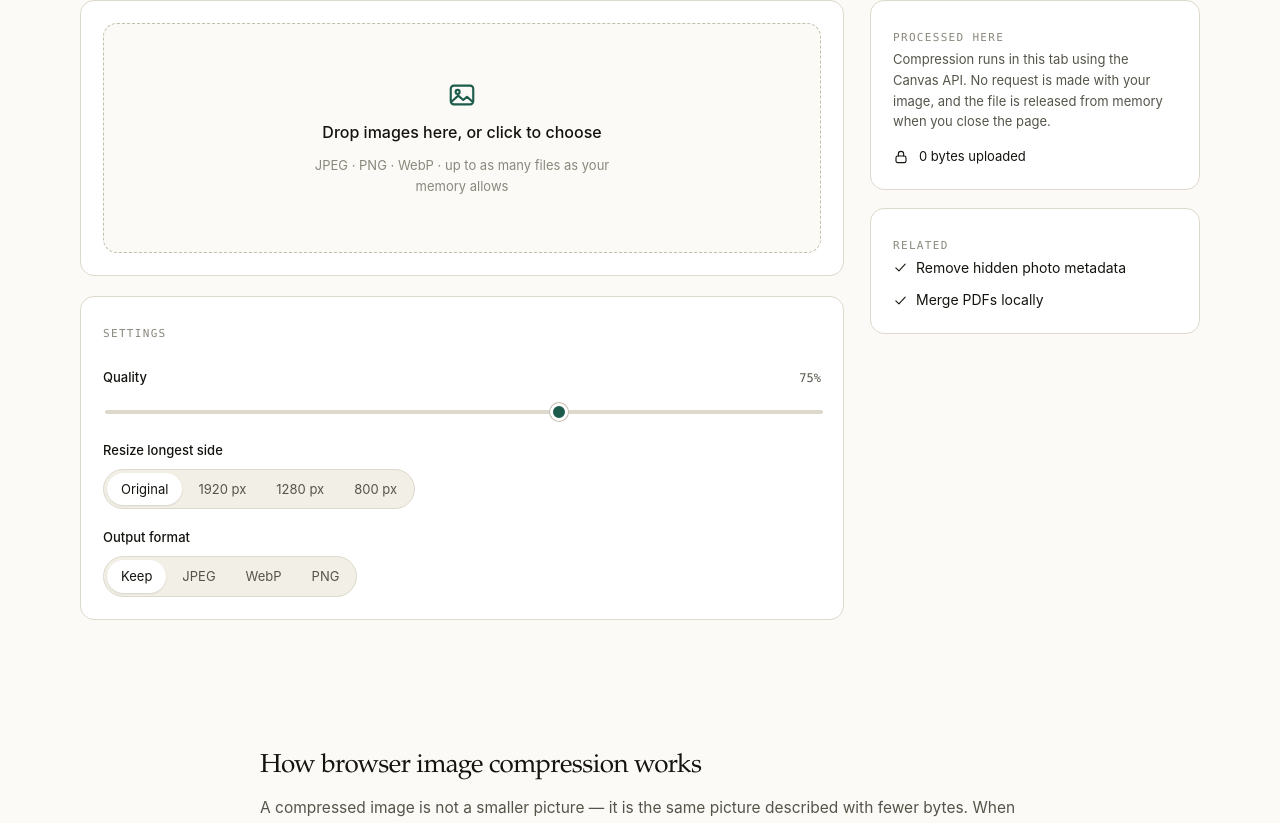
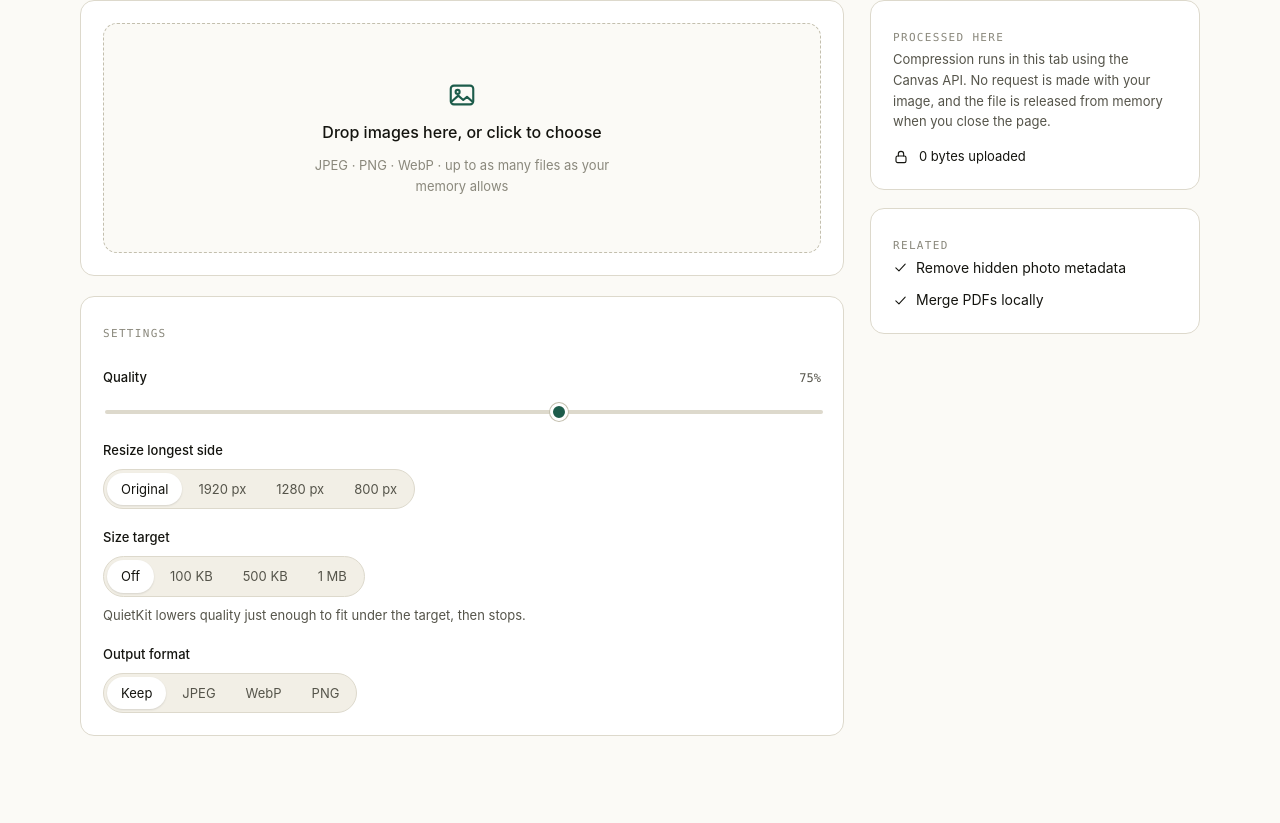
Before and after one commit to FaZheng820169/quietkit, a React (Vite) app: page /tools/image-compressor in a window 1280 px wide. Shown: the part 330-1153 px from the top of the page. Built offline with nearby package versions, Linux system fonts and the light colour scheme.

Commit message:
feat(tools): size target for the compressor with honest miss reporting

```diff
--- a/src/lib/image.ts
+++ b/src/lib/image.ts
@@ -4,6 +4,8 @@ export type CompressOptions = {
   maxDimension: number | null
   quality: number
   format: CompressFormat
+  /** Optional ceiling in bytes. The encoder searches for the highest quality that fits. */
+  targetBytes?: number | null
 }
 
 export type CompressResult = {
@@ -11,6 +13,10 @@ export type CompressResult = {
   width: number
   height: number
   type: string
+  /** Quality actually used; may be lower than requested when a size target was set. */
+  quality: number
+  /** False when a size target was requested but the smallest usable encoding still exceeds it. */
+  metTarget: boolean
 }
 
 function targetType(file: File, format: CompressFormat): string {
@@ -51,12 +57,50 @@ export async function compressImage(file: File, options: CompressOptions): Promi
   ctx.drawImage(bitmap, 0, 0, width, height)
   bitmap.close()
 
-  const blob = await new Promise<Blob | null>((resolve) => {
-    canvas.toBlob(resolve, type, type === 'image/png' ? undefined : options.quality)
-  })
+  const encode = (level: number) =>
+    new Promise<Blob | null>((resolve) => {
+      canvas.toBlob(resolve, type, type === 'image/png' ? undefined : level)
+    })
+
+  let quality = options.quality
+  let blob = await encode(quality)
+
+  if (options.targetBytes && type !== 'image/png' && blob && blob.size > options.targetBytes) {
+    // Largest quality that still fits, found with a short binary search rather
+    // than a linear sweep: enough precision for a size ceiling, cheap on CPU.
+    let low = 0.3
+    let high = quality
+    let best: { blob: Blob; level: number } | null = null
+    for (let step = 0; step < 6; step += 1) {
+      const mid = (low + high) / 2
+      const candidate = await encode(mid)
+      if (!candidate) break
+      if (candidate.size <= options.targetBytes) {
+        best = { blob: candidate, level: mid }
+        low = mid
+      } else {
+        high = mid
+      }
+    }
+    if (best) {
+      blob = best.blob
+      quality = best.level
+    } else {
+      quality = low
+      blob = await encode(quality)
+    }
+  }
+
   if (!blob) throw new Error('This browser could not encode the image.')
 
-  return { blob, width, height, type }
+  return {
+    blob,
+    width,
+    height,
+    type,
+    quality,
+    metTarget: options.targetBytes ? blob.size <= options.targetBytes : true,
+  }
 }
 
 export function outputExtension(type: string): string {
--- a/src/pages/ImageCompressor.tsx
+++ b/src/pages/ImageCompressor.tsx
@@ -55,6 +55,7 @@ export function ImageCompressor() {
   const [quality, setQuality] = useState(0.75)
   const [maxDimension, setMaxDimension] = useState<number | null>(null)
   const [format, setFormat] = useState<CompressFormat>('original')
+  const [targetBytes, setTargetBytes] = useState<number | null>(null)
   const [busy, setBusy] = useState(false)
 
   const itemsRef = useRef<Item[]>(items)
@@ -62,7 +63,7 @@ export function ImageCompressor() {
     itemsRef.current = items
   }, [items])
 
-  const settingsKey = `${quality}|${maxDimension}|${format}`
+  const settingsKey = `${quality}|${maxDimension}|${format}|${targetBytes ?? 'none'}`
 
   useEffect(() => {
     let cancelled = false
@@ -74,7 +75,7 @@ export function ImageCompressor() {
       for (const item of pending) {
         if (cancelled) break
         try {
-          const result = await compressImage(item.file, { maxDimension, quality, format })
+          const result = await compressImage(item.file, { maxDimension, quality, format, targetBytes })
           const url = URL.createObjectURL(result.blob)
           if (cancelled) {
             URL.revokeObjectURL(url)
@@ -108,7 +109,7 @@ export function ImageCompressor() {
     return () => {
       cancelled = true
     }
-  }, [items.length, settingsKey, format, maxDimension, quality])
+  }, [items.length, settingsKey, format, maxDimension, quality, targetBytes])
 
   const addFiles = (files: File[]) => {
     const images = files.filter((file) => file.type.startsWith('image/'))
@@ -216,10 +217,16 @@ export function ImageCompressor() {
                           ) : item.result ? (
                             <>
                               {formatBytes(item.file.size)} → {formatBytes(item.result.blob.size)} ·{' '}
-                              <span className="saved">
-                                −{percentSaved(item.file.size, item.result.blob.size)}%
+                              <span className={item.result.blob.size < item.file.size ? 'saved' : undefined}>
+                                {item.result.blob.size < item.file.size ? '−' : '+'}
+                                {Math.abs(percentSaved(item.file.size, item.result.blob.size))}%
                               </span>{' '}
                               · {item.result.width}×{item.result.height}
+                              {targetBytes
+                                ? item.result.metTarget
+                                  ? ` · ${Math.round(item.result.quality * 100)}% quality`
+                                  : ' · over target'
+                                : ''}
                             </>
                           ) : (
                             <>processing…</>
@@ -307,6 +314,31 @@ export function ImageCompressor() {
                     </button>
                   ))}
                 </div>
+              </div>
+
+              <div className="field">
+                <span className="field-label">Size target</span>
+                <div className="segmented">
+                  {[
+                    { label: 'Off', value: null },
+                    { label: '100 KB', value: 100 * 1024 },
+                    { label: '500 KB', value: 500 * 1024 },
+                    { label: '1 MB', value: 1024 * 1024 },
+                  ].map((option) => (
+                    <button
+                      key={option.label}
+                      aria-pressed={targetBytes === option.value}
+                      onClick={() => setTargetBytes(option.value)}
+                    >
+                      {option.label}
+                    </button>
+                  ))}
+                </div>
+                <p className="small muted" style={{ marginTop: 8 }}>
+                  {format === 'image/png'
+                    ? 'PNG is lossless, so a size target cannot be met by lowering quality. Choose JPEG or WebP.'
+                    : 'QuietKit lowers quality just enough to fit under the target, then stops.'}
+                </p>
               </div>
 
               <div className="field">
```
